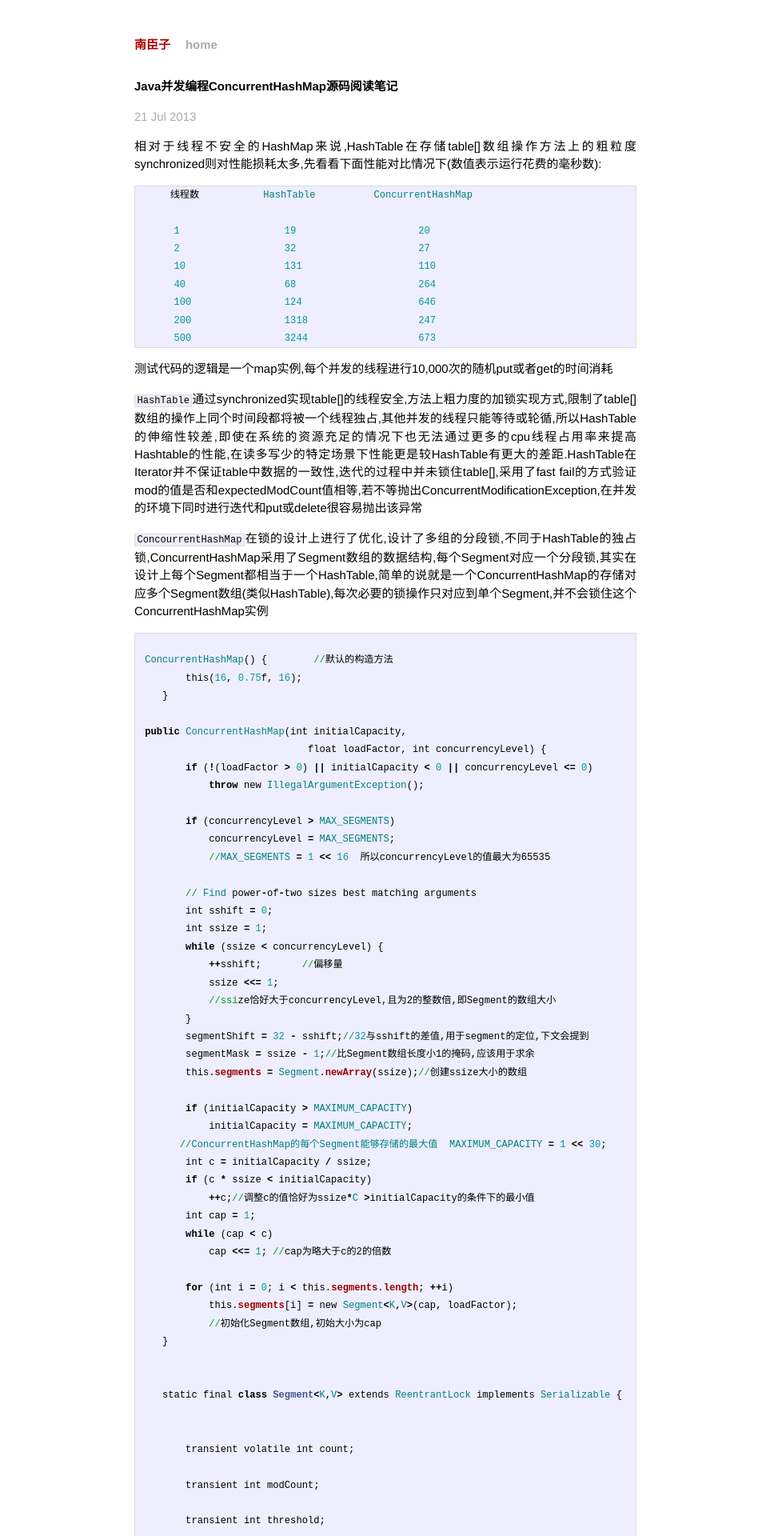
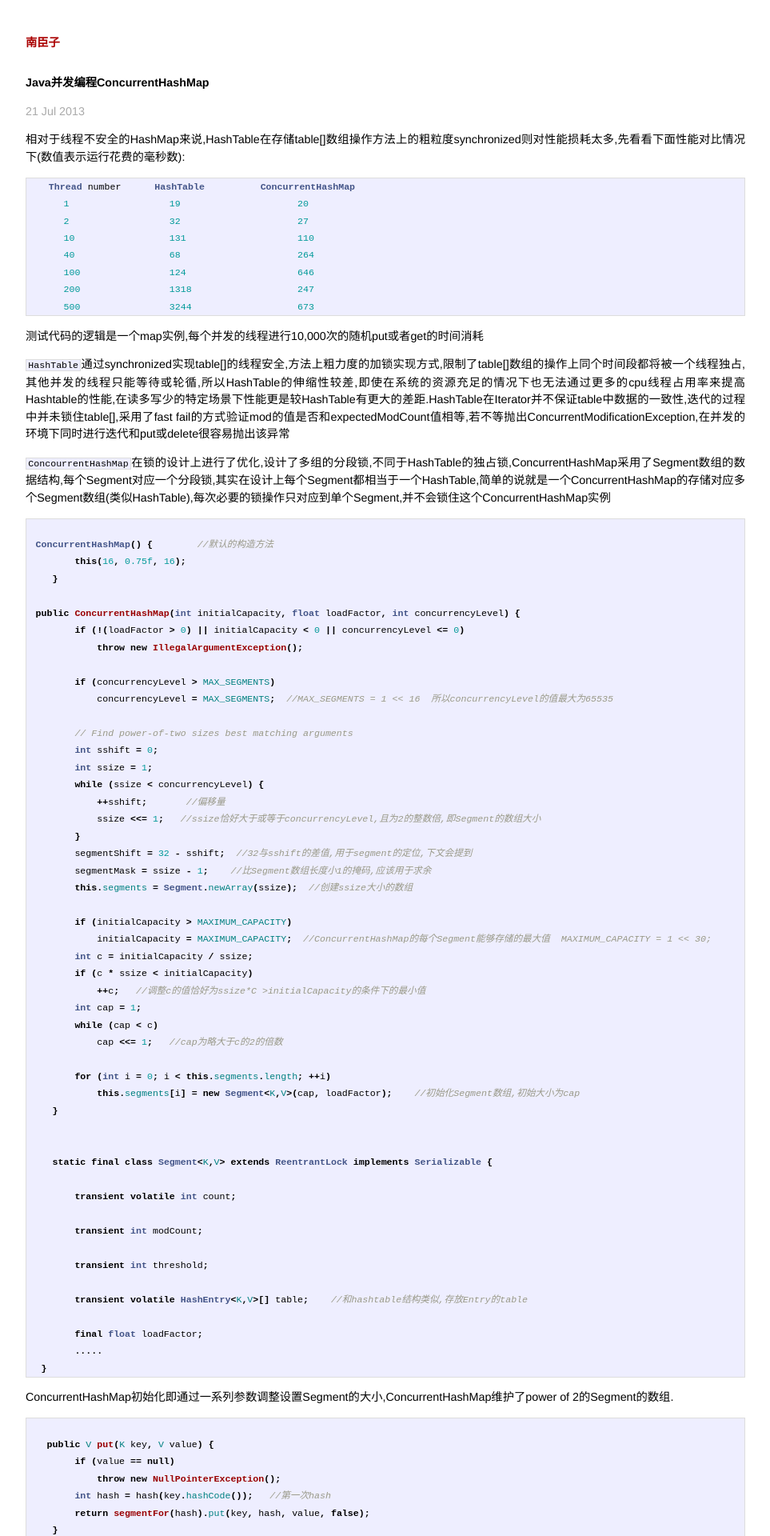
Before and after one commit to nanchenzi/jekyll-blog, a Jekyll site: the page built from _posts/2013-07-21-Java-ConcurrentHashMap.markdown, in a window 1280 px wide. Shown: the top 1920 px of the page at 80% size, without its empty margins (158-1121 px from the left). Built offline with Jekyll 4.4.1, drawn with Linux system fonts in a browser that asks for light colours; comment, search, counter and statistics services are not loaded; some of the changed text lies outside the part shown.

Commit message:
主题增加宽度; 添加了disqus评论;

```diff
--- a/_layouts/default.html
+++ b/_layouts/default.html
@@ -19,7 +19,6 @@
           <div class="site">
             <div class="header">
               <h1 class="title"><a href="/">{{ site.name }}</a></h1>
-              <a class="extra" href="/">home</a>
             </div>
 
                 {{ content }}
--- a/_layouts/post.html
+++ b/_layouts/post.html
@@ -9,3 +9,18 @@ tags: nanchenzi 南臣子 2375 Hadooper Linuxer
 <div class="post">
 {{ content }}
 </div>
+
+    <div id="disqus_thread"></div>
+    <script type="text/javascript">
+        /* * * CONFIGURATION VARIABLES: EDIT BEFORE PASTING INTO YOUR WEBPAGE * * */
+        var disqus_shortname = '2375'; // required: replace example with your forum shortname
+
+        /* * * DON'T EDIT BELOW THIS LINE * * */
+        (function() {
+            var dsq = document.createElement('script'); dsq.type = 'text/javascript'; dsq.async = true;
+            dsq.src = '//' + disqus_shortname + '.disqus.com/embed.js';
+            (document.getElementsByTagName('head')[0] || document.getElementsByTagName('body')[0]).appendChild(dsq);
+        })();
+    </script>
+    <noscript>Please enable JavaScript to view the <a href="http://disqus.com/?ref_noscript">comments powered by Disqus.</a></noscript>
+    <a href="http://disqus.com" class="dsq-brlink">comments powered by <span class="logo-disqus">Disqus</span></a>
--- a/_posts/2013-07-21-Java-ConcurrentHashMap.markdown
+++ b/_posts/2013-07-21-Java-ConcurrentHashMap.markdown
@@ -1,12 +1,11 @@
 ---
 layout: post
-title:  "Java并发编程ConcurrentHashMap源码阅读笔记"
+title:  "Java并发编程ConcurrentHashMap"
 date:   2013-07-21 22:43:50
 ---
 相对于线程不安全的HashMap来说,HashTable在存储table[]数组操作方法上的粗粒度synchronized则对性能损耗太多,先看看下面性能对比情况下(数值表示运行花费的毫秒数):
-{% highlight ruby %}
-     线程数           HashTable          ConcurrentHashMap
-
+{% highlight java %}
+   Thread number      HashTable          ConcurrentHashMap
       1                  19                     20
       2                  32                     27
       10                 131                    110
@@ -14,7 +13,6 @@ date:   2013-07-21 22:43:50
       100                124                    646
       200                1318                   247
       500                3244                   673
-
 {% endhighlight %}
 测试代码的逻辑是一个map实例,每个并发的线程进行10,000次的随机put或者get的时间消耗
 
@@ -22,51 +20,45 @@ date:   2013-07-21 22:43:50
 
 `ConcourrentHashMap`在锁的设计上进行了优化,设计了多组的分段锁,不同于HashTable的独占锁,ConcurrentHashMap采用了Segment数组的数据结构,每个Segment对应一个分段锁,其实在设计上每个Segment都相当于一个HashTable,简单的说就是一个ConcurrentHashMap的存储对应多个Segment数组(类似HashTable),每次必要的锁操作只对应到单个Segment,并不会锁住这个ConcurrentHashMap实例
 
-{% highlight ruby %}
+{% highlight java %}
 
  ConcurrentHashMap() {        //默认的构造方法
         this(16, 0.75f, 16);
     }
 
- public ConcurrentHashMap(int initialCapacity,
-                             float loadFactor, int concurrencyLevel) {
+ public ConcurrentHashMap(int initialCapacity, float loadFactor, int concurrencyLevel) {
         if (!(loadFactor > 0) || initialCapacity < 0 || concurrencyLevel <= 0)
             throw new IllegalArgumentException();
 
         if (concurrencyLevel > MAX_SEGMENTS)
-            concurrencyLevel = MAX_SEGMENTS;
-            //MAX_SEGMENTS = 1 << 16  所以concurrencyLevel的值最大为65535
+            concurrencyLevel = MAX_SEGMENTS;  //MAX_SEGMENTS = 1 << 16  所以concurrencyLevel的值最大为65535
 
         // Find power-of-two sizes best matching arguments
         int sshift = 0;
         int ssize = 1;
         while (ssize < concurrencyLevel) {
             ++sshift;       //偏移量
-            ssize <<= 1;
-            //ssize恰好大于concurrencyLevel,且为2的整数倍,即Segment的数组大小
+            ssize <<= 1;   //ssize恰好大于或等于concurrencyLevel,且为2的整数倍,即Segment的数组大小
         }
-        segmentShift = 32 - sshift;//32与sshift的差值,用于segment的定位,下文会提到
-        segmentMask = ssize - 1;//比Segment数组长度小1的掩码,应该用于求余
-        this.segments = Segment.newArray(ssize);//创建ssize大小的数组
+        segmentShift = 32 - sshift;  //32与sshift的差值,用于segment的定位,下文会提到
+        segmentMask = ssize - 1;    //比Segment数组长度小1的掩码,应该用于求余
+        this.segments = Segment.newArray(ssize);  //创建ssize大小的数组
 
         if (initialCapacity > MAXIMUM_CAPACITY)
-            initialCapacity = MAXIMUM_CAPACITY;
-       //ConcurrentHashMap的每个Segment能够存储的最大值  MAXIMUM_CAPACITY = 1 << 30;
+            initialCapacity = MAXIMUM_CAPACITY;  //ConcurrentHashMap的每个Segment能够存储的最大值  MAXIMUM_CAPACITY = 1 << 30;
         int c = initialCapacity / ssize;
         if (c * ssize < initialCapacity)
-            ++c;//调整c的值恰好为ssize*C >initialCapacity的条件下的最小值
+            ++c;   //调整c的值恰好为ssize*C >initialCapacity的条件下的最小值
         int cap = 1;
         while (cap < c)
-            cap <<= 1; //cap为略大于c的2的倍数
+            cap <<= 1;   //cap为略大于c的2的倍数
 
         for (int i = 0; i < this.segments.length; ++i)
-            this.segments[i] = new Segment<K,V>(cap, loadFactor);
-            //初始化Segment数组,初始大小为cap
+            this.segments[i] = new Segment<K,V>(cap, loadFactor);    //初始化Segment数组,初始大小为cap
     }
 
 
     static final class Segment<K,V> extends ReentrantLock implements Serializable {
-
 
         transient volatile int count;
 
@@ -74,17 +66,15 @@ date:   2013-07-21 22:43:50
 
         transient int threshold;
 
-        transient volatile HashEntry<K,V>[] table;
-        //和hashtable结构类似,存放Entry的table
+        transient volatile HashEntry<K,V>[] table;    //和hashtable结构类似,存放Entry的table
 
         final float loadFactor;
-
         .....
   }
 {% endhighlight %}
 ConcurrentHashMap初始化即通过一系列参数调整设置Segment的大小,ConcurrentHashMap维护了power of 2的Segment的数组.
 
-{% highlight ruby %}
+{% highlight java %}
 
    public V put(K key, V value) {
         if (value == null)
@@ -109,14 +99,14 @@ ConcurrentHashMap初始化即通过一系列参数调整设置Segment的大小,C
 {% endhighlight %}
 ConcurrentHashMap的put操作,其中hash()函数的作用是根据不同的key计算散列码(数学问题)目的是使数据通过hash值&mask数组大小达到数据均匀分配到Entry数组上的目的,segments()通过hash的值定位数据到一个确定的Segment上,通过Segments可以确定ConcurrentHashMap的Segments数组大小在实例初始化后就已经确定的不允许扩充的,所以segment数组,segmentMask和segmentShift属性都是final的.
 
-{% highlight ruby  %}
+{% highlight java  %}
 
  V put(K key, int hash, V value, boolean onlyIfAbsent) {
             lock();  //获得当前Segment的锁对象
             try {
                 int c = count;
-                if (c++ > threshold) // ensure capacity
-                    rehash();  //大小大于当前阀值,扩充Entry[]数组的大小
+                if (c++ > threshold)     // ensure capacity
+                    rehash();          //大小大于当前阀值,扩充Entry[]数组的大小
                 HashEntry<K,V>[] tab = table;
                 int index = hash & (tab.length - 1);  //hash值定位到一个slot
                 HashEntry<K,V> first = tab[index];
@@ -133,8 +123,7 @@ ConcurrentHashMap的put操作,其中hash()函数的作用是根据不同的key
                 else {
                     oldValue = null;   //不存在的条件下
                     ++modCount;
-                    tab[index] = new HashEntry<K,V>(key, hash, first, value);
-                    //采用头插法插入新key
+                    tab[index] = new HashEntry<K,V>(key, hash, first, value);  //采用头插法插入新key
                     count = c; // write-volatile
                 }
                 return oldValue;
@@ -146,16 +135,13 @@ ConcurrentHashMap的put操作,其中hash()函数的作用是根据不同的key
 {% endhighlight %}
 Segment插入类似于HashTable的put获得锁的情况下进行操作,最大的不同是HashTable要获得当前实例的全局锁,阻塞其他线程对实例的syn操作,而ConcuurentHashMap采用了分段的锁机制,当前获得的锁只是阻塞了其对应的Segment,而相对其他的ssize-1的Segments并无影响,分段锁达到了细粒化锁的目的.多消耗的仅是segment()定位segment的操作
 
-{% highlight ruby %}
+{% highlight java %}
 
-     static final class HashEntry<K,V> { //Entry的实现类
-        //一个Entry的实例变量的key是永久不变的,推之hash也是final
-        final K key;
+     static final class HashEntry<K,V> {      //Entry的实现类
+        final K key;    //一个Entry的实例变量的key是永久不变的,推之hash也是final
         final int hash;
-        //对于多线程的更改操作即保证值更改的立即可见性
-        volatile V value;
-        //修饰符为final决定了next的不变性,所以链表中的删除和rehash的过程都要重新build之前的所有e节点,
-        final HashEntry<K,V> next;
+        volatile V value;   //对于多线程的更改操作即保证值更改的立即可见性
+        final HashEntry<K,V> next;   //修饰符为final决定了next的不变性,所以链表中的删除和rehash的过程都要重新build之前的所有e节点
 
         HashEntry(K key, int hash, HashEntry<K,V> next, V value) {
             this.key = key;
@@ -176,8 +162,7 @@ Segment插入类似于HashTable的put获得锁的情况下进行操作,最大的
             if (oldCapacity >= MAXIMUM_CAPACITY)   //每个Segment的最大值为 1 >> 32
                 return;
 
-           //新开辟2倍的oldCapacity
-            HashEntry<K,V>[] newTable = HashEntry.newArray(oldCapacity<<1);
+            HashEntry<K,V>[] newTable = HashEntry.newArray(oldCapacity<<1);   //新开辟2倍的oldCapacity
             threshold = (int)(newTable.length * loadFactor);
             int sizeMask = newTable.length - 1;    //新数组长度的掩码
             for (int i = 0; i < oldCapacity ; i++) {
@@ -193,32 +178,27 @@ Segment插入类似于HashTable的put获得锁的情况下进行操作,最大的
                     if (next == null)
                         newTable[idx] = e;
        //next节点为null保证了hash值到这个槽位的值仅此一家,别无分店,所有直接对应到newTable数组的idx的
-      //槽位上,细想想,每个key的hash值是和掩码即数组长度在只有一家的情况下在扩容后同样也不会出现第二个
-                        //和它冲突的key
+      //槽位上,细想想,每个key的hash值是和掩码即数组长度在只有一家的情况下在扩容后同样也不会出现第二个和它冲突的key
                     else {
                         // Reuse trailing consecutive sequence at same slot
                         HashEntry<K,V> lastRun = e;
-                        int lastIdx = idx;
-                         //rehash的算法有点小技巧
+                        int lastIdx = idx;     //rehash的算法有点小技巧
                         for (HashEntry<K,V> last = next;
                              last != null;
                              last = last.next) {
                             int k = last.hash & sizeMask;
                             if (k != lastIdx) {
-                                lastIdx = k;//算出old链表下最后一个key在新sizemask下不同的Idx值
+                                lastIdx = k;      //算出old链表下最后一个key在新sizemask下不同的Idx值
                                 lastRun = last;
                             }
                         }
                         newTable[lastIdx] = lastRun;
-
                         // Clone all remaining nodes
                         for (HashEntry<K,V> p = e; p != lastRun; p = p.next) {
-                           //只用重新new lastRun之前的节点,而在lastrun之后的节点因为会
-                           //定位到同一个Idx上所以直接由lastRun带过去就可以了
+                           //只用重新new lastRun之前的节点,而在lastRun之后的节点因为会定位到同一个Idx上所以直接由lastRun带过去就可以了
                             int k = p.hash & sizeMask;
                             HashEntry<K,V> n = newTable[k];   //采用头插入法
-                            newTable[k] = new HashEntry<K,V>(p.key, p.hash,
-                                                             n, p.value);
+                            newTable[k] = new HashEntry<K,V>(p.key, p.hash,n, p.value);
                         }
                     }
                 }
@@ -229,10 +209,9 @@ Segment插入类似于HashTable的put获得锁的情况下进行操作,最大的
 {% endhighlight %}
 rehash是在拿到lock的情况下进行的,对于旧的oldTable不存在更改的情况,对于无锁的get的操作来说,只是happen before的关系,不影响读取,注意Concurrent不存在hashmap中并发rehash导致的死锁问题
 
-{% highlight ruby %}
+{% highlight java %}
 
-    V get(Oemove; match on key only if value null, else match both.
-         */
+    //Remove; match on key only if value null, else match both.
         V remove(Object key, int hash, Object value) {
             lock();
             try {
@@ -243,7 +222,6 @@ rehash是在拿到lock的情况下进行的,对于旧的oldTable不存在更改
                 HashEntry<K,V> e = first;
                 while (e != null && (e.hash != hash || !key.equals(e.key)))
                     e = e.next;
-
                 V oldValue = null;
                 if (e != null) {
                     V v = e.value;
@@ -255,8 +233,7 @@ rehash是在拿到lock的情况下进行的,对于旧的oldTable不存在更改
                         ++modCount;
                         HashEntry<K,V> newFirst = e.next;
                         for (HashEntry<K,V> p = first; p != e; p = p.next)
-                            newFirst = new HashEntry<K,V>(p.key, p.hash,
-                                                          newFirst, p.value);
+                            newFirst = new HashEntry<K,V>(p.key, p.hash,newFirst, p.value);
                         tab[index] = newFirst;
                         count = c; // write-volatile
                     }
@@ -270,7 +247,7 @@ rehash是在拿到lock的情况下进行的,对于旧的oldTable不存在更改
 {% endhighlight %}
 remove的操作其实和rehash有些相似的地方,对于next的修饰符是final,所以对于remove之前的所有节点都需要重新build.
 
-{% highlight ruby %}
+{% highlight java %}
 
          V get(Object key, int hash) {
             if (count != 0) { // read-volatile
--- a/css/main.css
+++ b/css/main.css
@@ -61,9 +61,9 @@ ul.posts span {
 /*****************************************************************************/
 
 .site {
-  font-size: 115%;
+  font-size: 110%;
   text-align: justify;
-  width: 42em;
+  width: 900px;
   margin: 3em auto 2em;
   line-height: 1.5em;
 }
```
Also changed, not shown: other parts of _layouts/post.html (+1 -1 lines).
